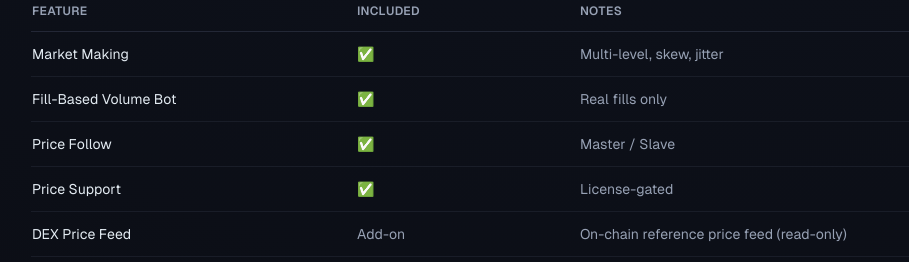
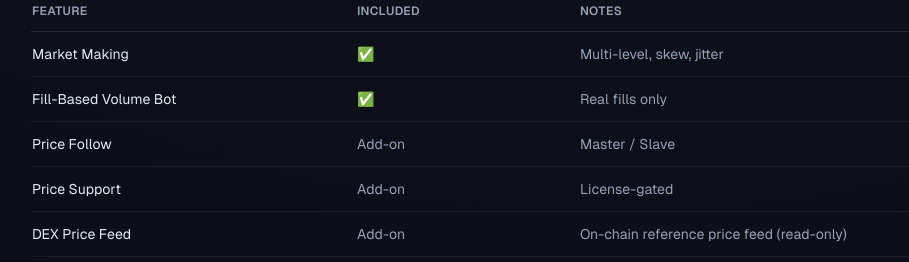
Before and after one commit to Mario1480/uliquid-site, a Next.js app: page /pricing in a window 1280 px wide. Shown: the part 1120-1382 px from the top of the page, without its empty margins (33-942 px from the left). Built offline with nearby package versions, Linux system fonts and the light colour scheme.

Commit message:
Update FeatureMatrixTable.tsx

```diff
--- a/src/components/FeatureMatrixTable.tsx
+++ b/src/components/FeatureMatrixTable.tsx
@@ -11,12 +11,12 @@ const featureRows = [
   },
   {
     feature: "Price Follow",
-    included: "✅",
+    included: "Add-on",
     notes: "Master / Slave",
   },
   {
     feature: "Price Support",
-    included: "✅",
+    included: "Add-on",
     notes: "License-gated",
   },
   {
```
